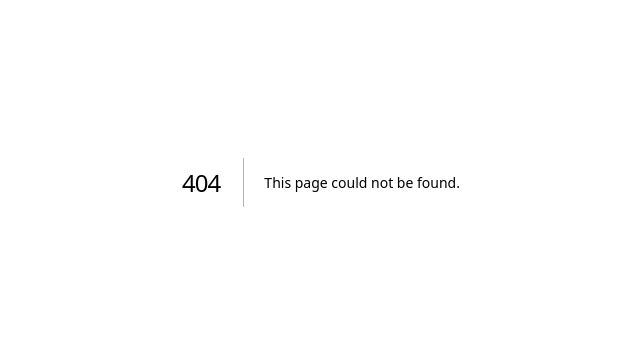
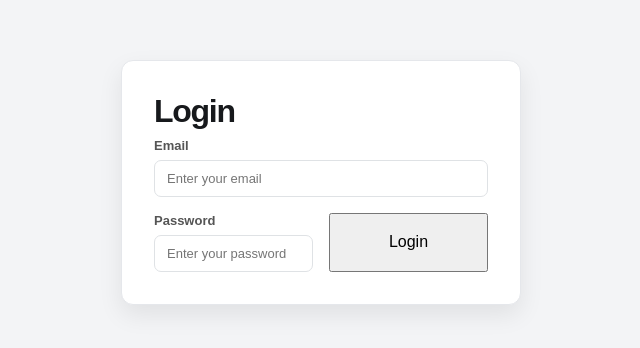
Before and after one commit to nlimvanio/neraca-keuangan, a Next.js app: page /login in a window 1280 px wide. Before the commit this address had no page. Shown: the part 218-566 px from the top of the page, without its empty margins (319-959 px from the left). Built offline with nearby package versions, Linux system fonts and the light colour scheme; no server answers.

Commit message:
Create Login Page and Authentication

```diff
--- a/app/globals.css
+++ b/app/globals.css
@@ -401,6 +401,35 @@ tbody tr:last-child td {
     margin-top: 24px
 }
 
+.login-page {
+  min-height: 100vh;
+
+  display: flex;
+  justify-content: center;
+  align-items: center;
+
+  padding: 24px;
+  background-color: #f3f4f6;
+}
+
+.login-card {
+  width: 100%;
+  max-width: 400px;
+
+  padding: 32px;
+  background-color: white;
+
+  border: 1px solid #e5e7eb;
+  border-radius: 12px;
+
+  box-shadow: 0 10px 25px rgba(0, 0, 0, 0.08);
+}
+
+.login-card .error {
+    color: red;
+    font-size: 12px;
+}
+
 @media(max-width:900px) {
     .sidebar {
         width: 190px
--- /dev/null
+++ b/app/login/LoginForm.tsx
@@ -0,0 +1,56 @@
+"use client";
+
+import { useActionState, useState } from "react";
+import { useFormStatus } from "react-dom";
+import { login } from "./action";
+
+export default function LoginForm() {
+  const [email, setEmail] = useState("");
+  const [password, setPassword] = useState("");
+  const [state, loginAction] = useActionState(login, undefined);
+
+  return (
+    <form className="form-grid" action={loginAction}>
+      <label>
+        Email
+        <input
+            required
+            id = "email"
+            name = "email"
+            type ="email"
+            value={email}
+            onChange={(e) => setEmail(e.target.value)}
+            placeholder="Enter your email"
+        />
+        {state?.errors?.email && (
+            <p className="error">{state.errors.email}</p>
+        )}
+      </label>
+      <label>
+        Password
+        <input
+            required
+            id = "password"
+            name = "password"
+            type="password"
+            value={password}
+            onChange={(e) => setPassword(e.target.value)}
+            placeholder="Enter your password"
+        />
+        {state?.errors?.password && (
+            <p className="error">{state.errors.password}</p>
+        )}
+      </label>
+      <SubmitButton />
+    </form>
+  );
+}
+
+function SubmitButton() {
+  const { pending } = useFormStatus();
+  return (
+    <button disabled={pending} type="submit">
+      Login
+    </button>
+  );
+}
--- /dev/null
+++ b/app/login/action.ts
@@ -0,0 +1,41 @@
+"use server";
+
+import z from "zod";
+import { createSession, deleteSession } from "lib/session";
+import { redirect } from "next/navigation";
+
+const loginSchema = z.object({
+    email: z.string().email({message: "Invalid email address"}),
+    password: z.string().min(6, {message: "Password must be at least 6 characters long"})
+})
+
+export async function login(prevState: any, formData: FormData) {
+    const result = loginSchema.safeParse(Object.fromEntries(formData.entries()));
+
+    //If validation fails, return the errors to the form
+    if(!result.success){
+        return {
+            errors: result.error.flatten().fieldErrors
+        }
+    }
+
+    //If validation succeeds, check the credentials correctness
+    const {email, password} = result.data;
+
+    //If credentials are incorrect, return an error to the form
+    if(email !== ""){
+        return {
+            errors:{
+                password: ["Invalid email or password"]
+            }
+        }
+    }
+
+    await createSession(email);
+    redirect("/");
+}
+
+export async function logout() {
+    await deleteSession();
+    redirect("/login");
+}
--- /dev/null
+++ b/app/login/page.tsx
@@ -0,0 +1,12 @@
+import LoginForm from "./LoginForm";
+
+export default function Login(){
+    return(
+        <main className="login-page">
+            <div className="login-card">
+                <h1>Login</h1>
+                <LoginForm/>
+            </div>
+        </main>
+    )
+}
--- /dev/null
+++ b/lib/session.ts
@@ -0,0 +1,48 @@
+import "server-only";
+import { SignJWT, jwtVerify } from "jose";
+import { cookies } from "next/headers";
+
+const secretKey = process.env.SECRET_KEY;
+const encodedKey = new TextEncoder().encode(secretKey);
+
+export async function createSession(userId: string) {
+    const expiresAt = new Date(Date.now() + 1000 * 60 * 60 * 24 * 7); // 7 days from now
+    const session = await encrypt({userId, expiresAt})
+
+    const cookieStore = await cookies();
+
+    cookieStore.set("session", session,{
+        httpOnly: true,
+        secure: process.env.NODE_ENV === "production",
+        expires: expiresAt,
+    });
+}
+
+export async function deleteSession() {
+    const cookieStore = await cookies();
+    cookieStore.delete("session");
+}
+
+type SessionPayload = {
+    userId: string;
+    expiresAt: Date;
+}
+
+export async function encrypt(payload: SessionPayload) {
+    return new SignJWT(payload)
+        .setProtectedHeader({alg: "HS256"})
+        .setIssuedAt()
+        .setExpirationTime("7d")
+        .sign(encodedKey);
+}
+
+export async function decrypt(session: string | undefined = ""){
+    try{
+        const {payload} = await jwtVerify(session, encodedKey, {
+            algorithms: ["HS256"]
+        });
+        return payload
+    } catch (error) {
+        console.log("Failed to verify session")
+    }
+}
--- a/package.json
+++ b/package.json
@@ -13,9 +13,11 @@
     "dote": "^1.1.0",
     "drizzle-orm": "^0.45.2",
     "env": "^0.0.2",
+    "jose": "^6.2.4",
     "next": "15.5.0",
     "react": "19.1.0",
-    "react-dom": "19.1.0"
+    "react-dom": "19.1.0",
+    "zod": "^4.4.3"
   },
   "devDependencies": {
     "@eslint/eslintrc": "^3",
```
Also changed, not shown: 2 other files (tests, documents, lock files or other folders).
